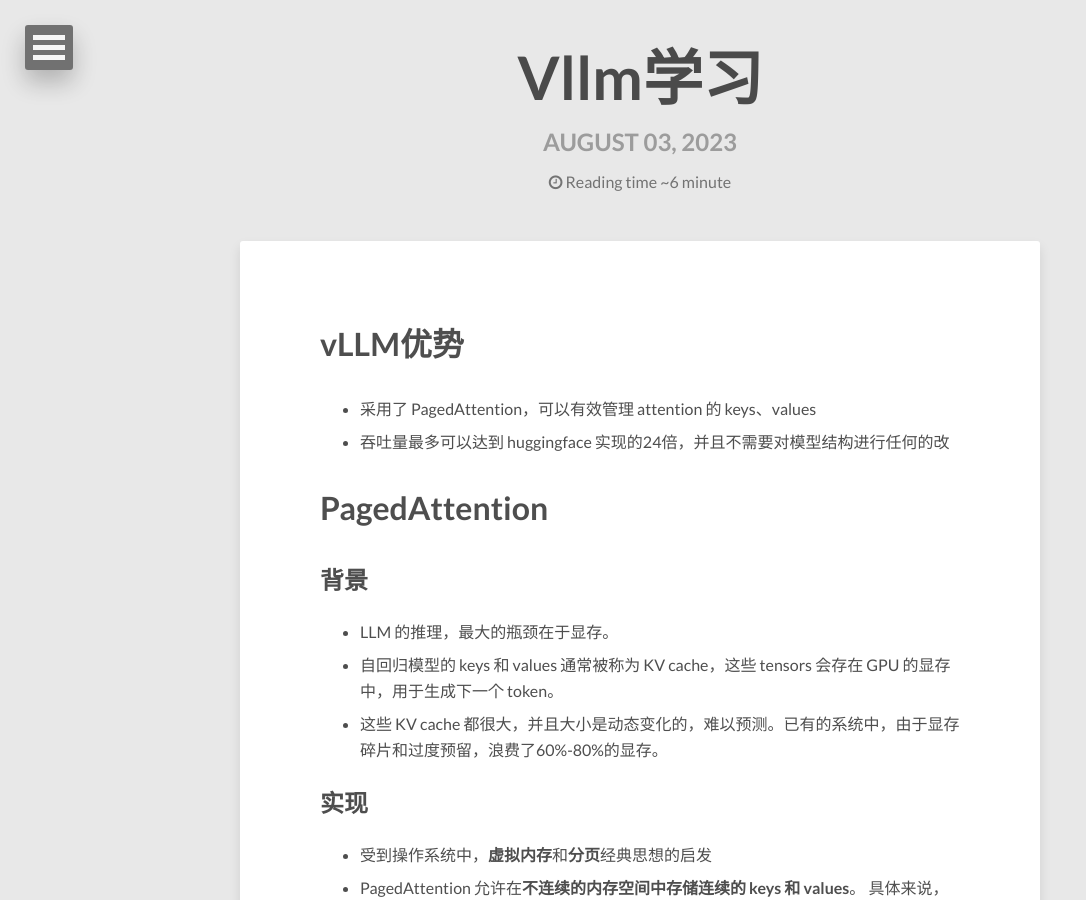
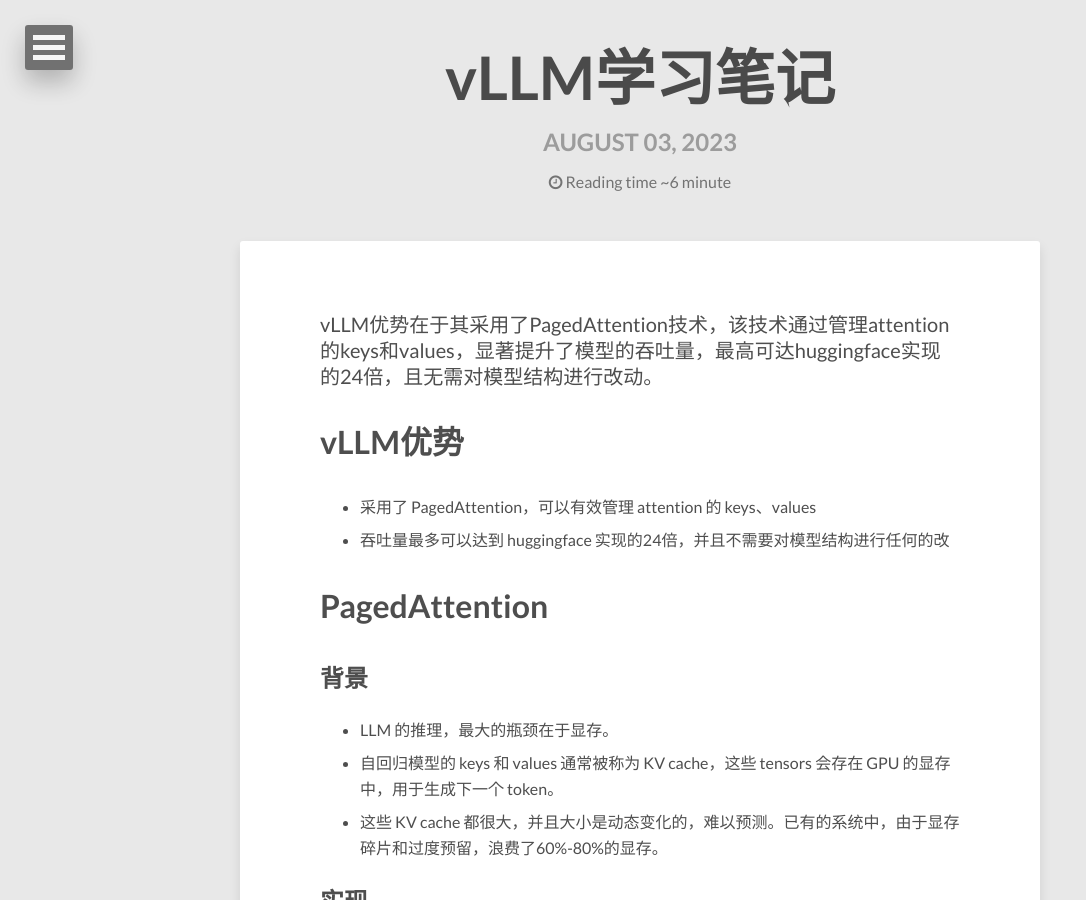
Before and after one commit to 52notebook/52notebook.github.io, a Jekyll site: the page built from _posts/2023-08-03-vLLM学习笔记.md, in a window 1280 px wide and 900 px high. Shown: the whole window, without its empty margins (0-1086 px from the left). Built offline with Jekyll 4.4.1, drawn with Linux system fonts in a browser that asks for light colours; nearby versions of some CDN libraries; our own code applies the rules of GitHub Pages for plain Markdown files; comment, search, counter and statistics services are not loaded; some of the changed text lies outside the part shown.

Commit message:
update vLLM学习笔记

```diff
--- a/_posts/2023-08-03-vLLM学习.md
+++ b/_posts/2023-08-03-vLLM学习笔记.md
@@ -1,3 +1,22 @@
+---
+layout: post
+title:  vLLM学习笔记
+description: "vLLM优势在于其采用了PagedAttention技术，该技术通过管理attention的keys和values，显著提升了模型的吞吐量，最高可达huggingface实现的24倍，且无需对模型结构进行改动。"
+modified: 2023-11-26T10:00:15-08:00
+tags: [vLLM, 推理加速, 大模型]
+
+
+
+---
+
+
+
+<!-- more -->
+
+
+
+vLLM优势在于其采用了PagedAttention技术，该技术通过管理attention的keys和values，显著提升了模型的吞吐量，最高可达huggingface实现的24倍，且无需对模型结构进行改动。
+
 # vLLM优势
 
 - 采用了 PagedAttention，可以有效管理 attention 的 keys、values
```
